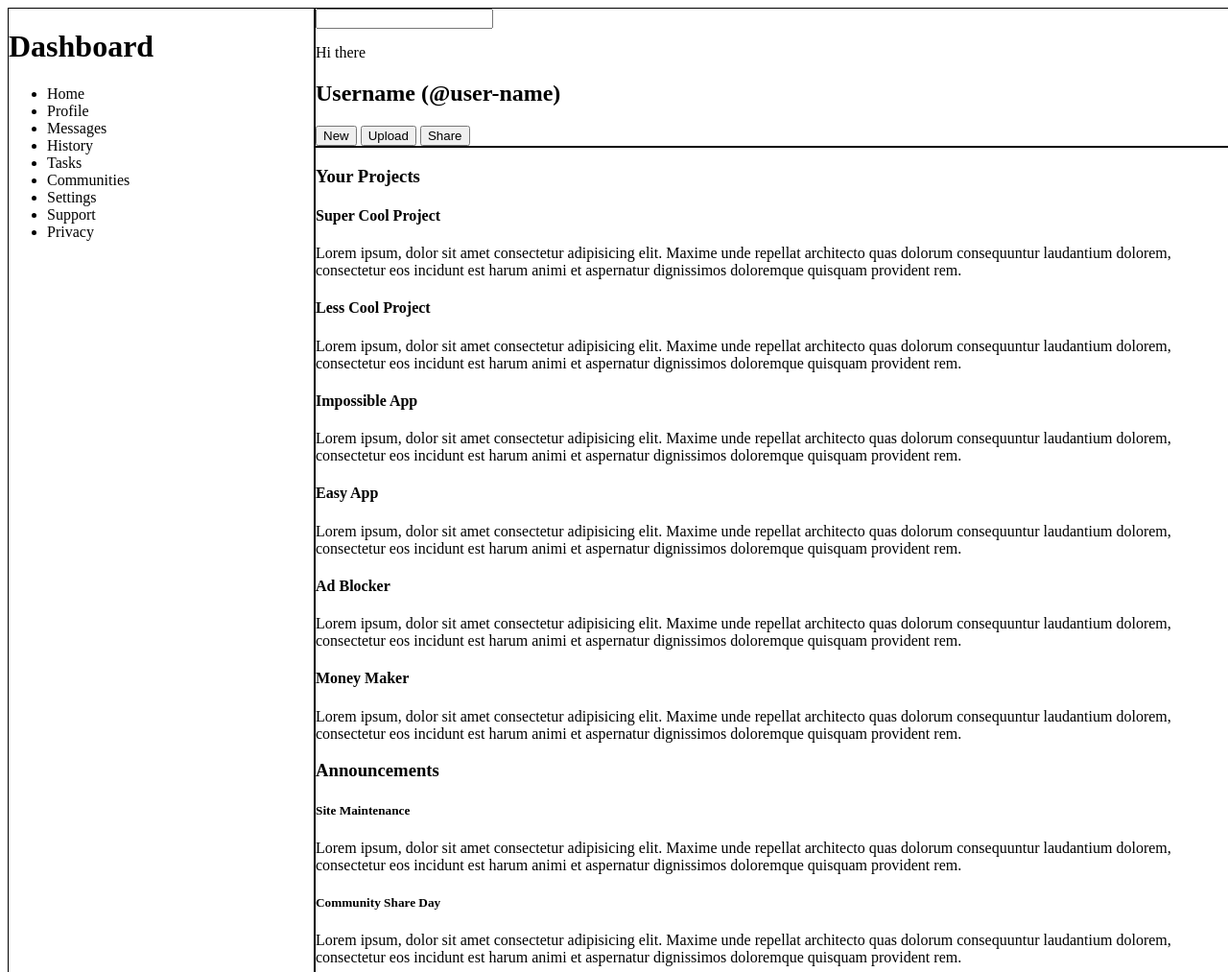
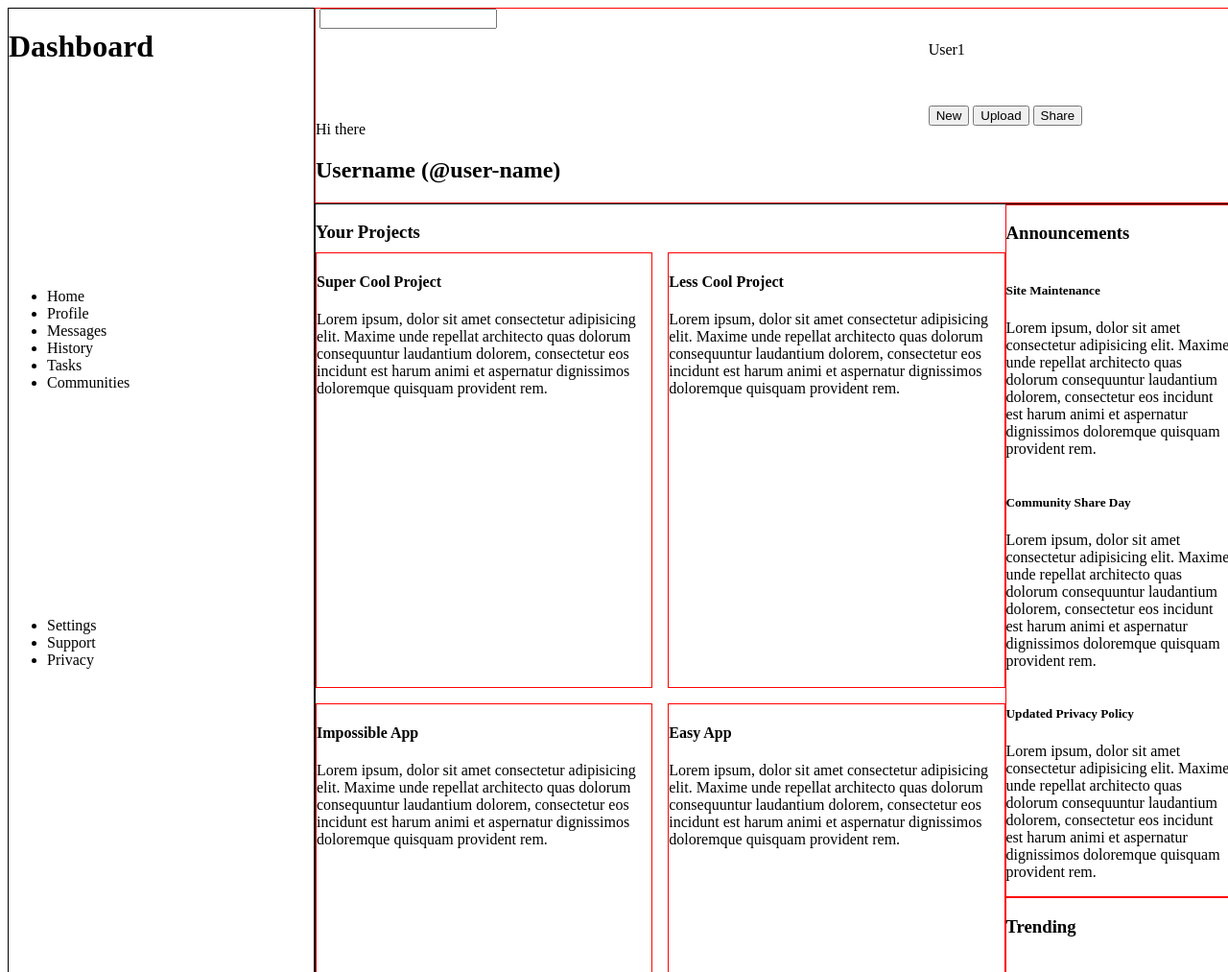
Before and after one commit to DucDevelop/admin-dashboard, a plain HTML site: page index.html in a window 1280 px wide. Shown: the top 1013 px of the page at 96% size. Drawn offline with Linux system fonts and the light colour scheme.

Commit message:
Basic layout of elements

```diff
--- a/css/styles.css
+++ b/css/styles.css
@@ -1,4 +1,11 @@
 :root {
+
+
+
+}
+
+* {
+    box-sizing: border-box;
 
 }
 
@@ -19,11 +26,99 @@ body {
 }
 .sidebar {
     grid-area: sidebar;
+    display: grid;
+    grid-template-rows: 1fr 5fr;
 }
-.main-content {
-    grid-area: main;
-}
+
+
+
 
 body > div {
     border: 1px solid black;
 }
+
+.project-card {
+    width:  clamp(200px ,calc(((100% - 16px) / 2)), 50%);
+    /* flex-basis: max(400px, calc((100% / 2))); */
+    /* height: 200px; */
+    border: 1px solid red;
+}
+
+/* LAYOUT */
+.sidebar > h1 {
+    grid-row: 1;
+}
+
+.sidebar nav {
+    display: grid;
+    grid-row: 2;
+    grid-template-rows: 1fr 1fr 2fr;
+}
+
+.sidebar > div.nav-links {
+    grid-row: 1;
+}
+
+.sidebar > div.misc-links {
+    grid-row: 2;
+}
+
+.header {
+    display: grid;
+    grid-template-columns: 2fr 1fr;
+    grid-template-rows: 1fr 1fr;
+    border: 1px solid red;
+}
+
+.header .searchbar {
+    grid-row: 1;
+    grid-column: 1;
+}
+.header .user {
+    grid-row: 1;
+    grid-column: 2;
+}
+.header .actions {
+    grid-row: 2;
+    grid-column: 2;
+}
+.header .greeting {
+    grid-row: 2;
+    grid-column: 1;
+}
+
+.main-content {
+    grid-area: main;
+    display: grid;
+    grid-template-columns: 3fr 1fr;
+    grid-template-rows: 1fr 1fr;
+}
+
+.project-container {
+    grid-row: 1 / 3;
+    grid-column: 1;
+    display: grid;
+    grid-template-rows: 50px 1fr;
+}
+
+.project-card-container {
+    display: flex;
+    flex-wrap: wrap;
+    gap: 16px;
+}
+
+.announcements {
+    grid-column: 2;
+    grid-row: 1;
+    display: flex;
+    flex-direction: column;
+    border: 1px solid red;
+}
+
+.trending {
+    grid-column: 2;
+    grid-row: 2;
+    display: flex;
+    flex-direction: column;
+    border: 1px solid red;
+}
--- a/index.html
+++ b/index.html
@@ -11,6 +11,7 @@
     <div class="sidebar">
         <h1>Dashboard</h1>
         <nav>
+                <div class="nav-links">
                     <ul>
                         <li>Home</li>
                         <li>Profile</li>
@@ -18,21 +19,30 @@
                         <li>History</li>
                         <li>Tasks</li>
                         <li>Communities</li>
+                    </ul>
+                </div>
+                <div class="misc-links">
+                    <ul>
                         <li>Settings</li>
                         <li>Support</li>
                         <li>Privacy</li>
+                    </ul>
+                </div>
             </ul>
         </nav>
     </div>
 
     <div class="header">
         <div class="searchbar">
-            <label for="search"><span></span></label>
+            <label for="search"><span><img src=""></span></label>
             <input type="text" id="search" name="user-search">
         </div>
 
-        <div class="notifications"></div>
-        <div class="profile"></div>
+        <div class="user">
+            <div class="notifications"><img src=""></div>
+            <div class="profile"><p>User1</p></div>
+        </div>
+
 
         <div class="greeting">
             <p>Hi there<p>
@@ -49,29 +59,37 @@
     <div class="main-content">
         <div class="project-container">
             <h3>Your Projects</h3>
+            <div class="project-card-container">
                 <div class="project-card">
                     <h4>Super Cool Project</h4>
                     <p>Lorem ipsum, dolor sit amet consectetur adipisicing elit. Maxime unde repellat architecto quas dolorum consequuntur laudantium dolorem, consectetur eos incidunt est harum animi et aspernatur dignissimos doloremque quisquam provident rem.</p>
+                    <div class="project-buttons"></div>
                 </div>
                 <div class="project-card">
                     <h4>Less Cool Project</h4>
                     <p>Lorem ipsum, dolor sit amet consectetur adipisicing elit. Maxime unde repellat architecto quas dolorum consequuntur laudantium dolorem, consectetur eos incidunt est harum animi et aspernatur dignissimos doloremque quisquam provident rem.</p>
+                    <div class="project-buttons"></div>
                 </div>
                 <div class="project-card">
                     <h4>Impossible App</h4>
                     <p>Lorem ipsum, dolor sit amet consectetur adipisicing elit. Maxime unde repellat architecto quas dolorum consequuntur laudantium dolorem, consectetur eos incidunt est harum animi et aspernatur dignissimos doloremque quisquam provident rem.</p>
+                    <div class="project-buttons"></div>
                 </div>
                 <div class="project-card">
                     <h4>Easy App</h4>
                     <p>Lorem ipsum, dolor sit amet consectetur adipisicing elit. Maxime unde repellat architecto quas dolorum consequuntur laudantium dolorem, consectetur eos incidunt est harum animi et aspernatur dignissimos doloremque quisquam provident rem.</p>
+                    <div class="project-buttons"></div>
                 </div>
                 <div class="project-card">
                     <h4>Ad Blocker</h4>
                     <p>Lorem ipsum, dolor sit amet consectetur adipisicing elit. Maxime unde repellat architecto quas dolorum consequuntur laudantium dolorem, consectetur eos incidunt est harum animi et aspernatur dignissimos doloremque quisquam provident rem.</p>
+                    <div class="project-buttons"></div>
                 </div>
                 <div class="project-card">
                     <h4>Money Maker</h4>
                     <p>Lorem ipsum, dolor sit amet consectetur adipisicing elit. Maxime unde repellat architecto quas dolorum consequuntur laudantium dolorem, consectetur eos incidunt est harum animi et aspernatur dignissimos doloremque quisquam provident rem.</p>
+                    <div class="project-buttons"></div>
+                </div>
             </div>
         </div>
         <div class="announcements">
```
Lines whose indentation alone changed are shown as unchanged.
